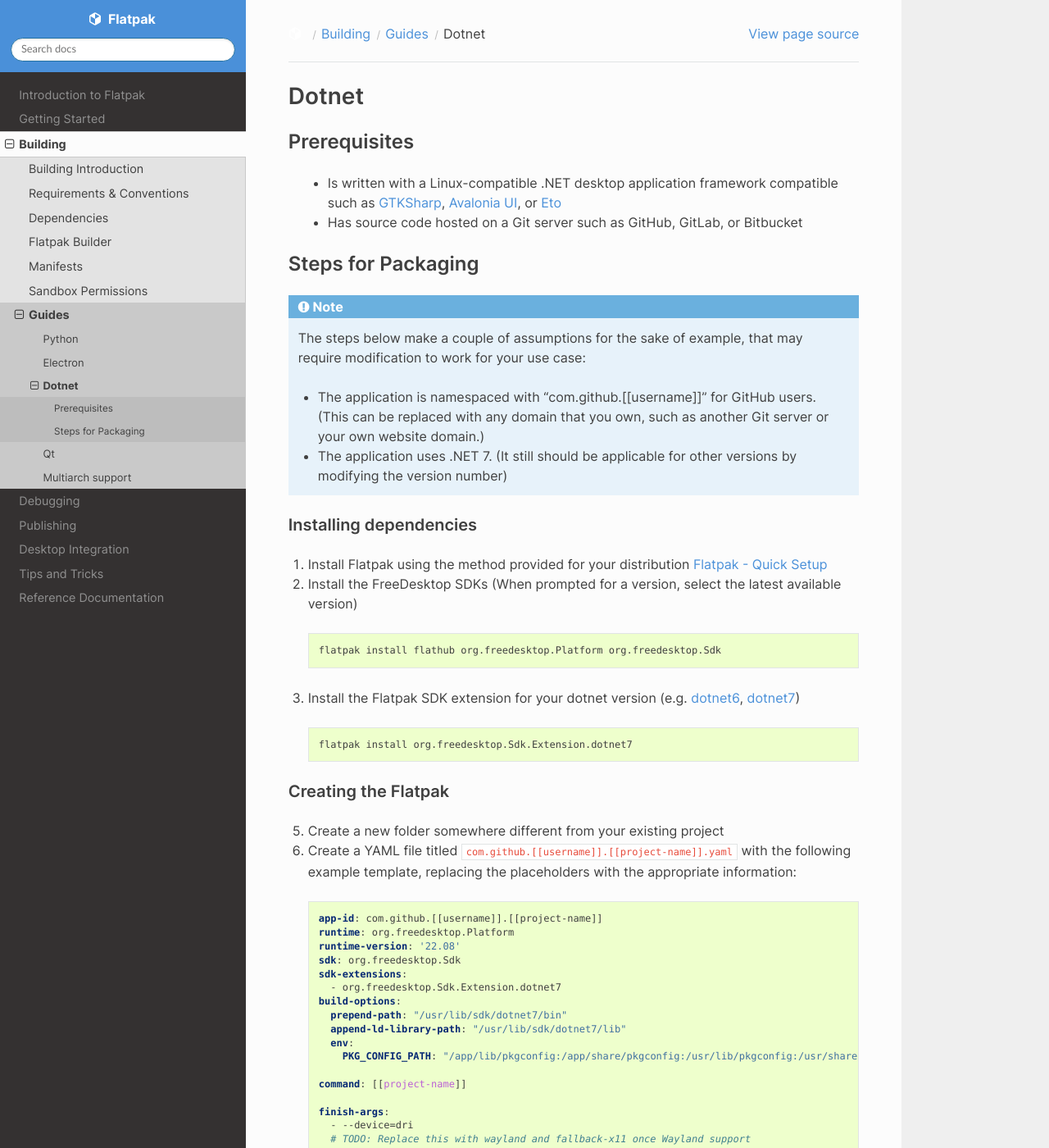
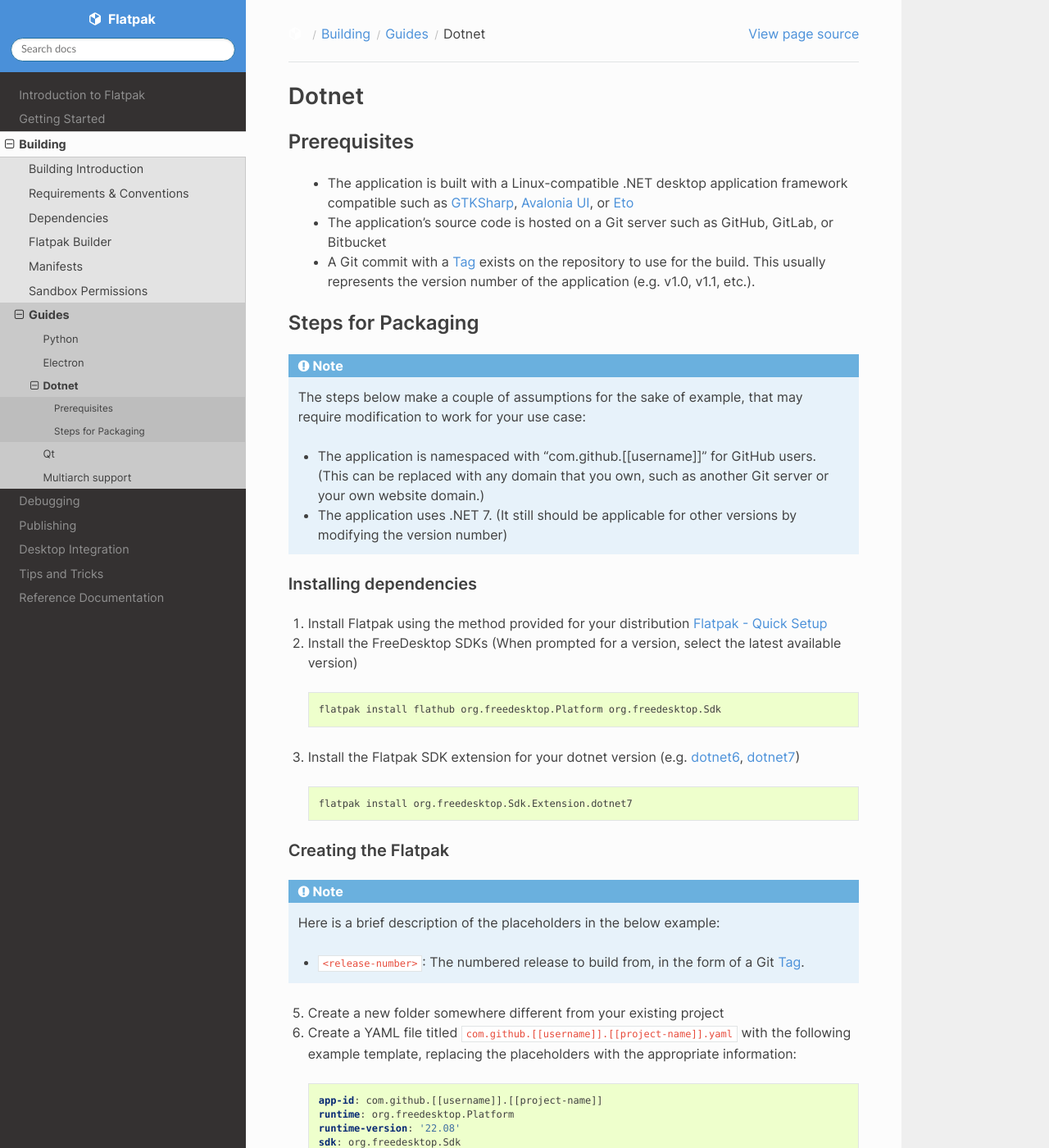
Before and after one commit to flatpak/flatpak-docs, a Sphinx documentation site: the page built from docs/dotnet.rst, in a window 1280 px wide and 1400 px high. Shown: the whole window at 82% size. Built offline with Sphinx 7.4.7 and the Read the Docs theme 2.0.0, drawn with Linux system fonts in a browser that asks for light colours; some of the changed text lies outside the part shown.

Commit message:
Added Tagging to .NET guide example

```diff
--- a/docs/dotnet.rst
+++ b/docs/dotnet.rst
@@ -3,12 +3,9 @@ Dotnet
 
 Prerequisites
 ~~~~~~~~~~~~~
-   -  Is written with a Linux-compatible .NET desktop application framework compatible such as
-      `GTKSharp <https://github.com/GtkSharp/GtkSharp>`__, `Avalonia
-      UI <https://www.avaloniaui.net/>`__, or
-      `Eto <https://github.com/picoe/Eto>`__
-   -  Has source code hosted on a Git server such as GitHub, GitLab,
-      or Bitbucket
+  - The application is built with a Linux-compatible .NET desktop application framework compatible such as `GTKSharp <https://github.com/GtkSharp/GtkSharp>`__, `Avalonia UI <https://www.avaloniaui.net/>`__, or `Eto <https://github.com/picoe/Eto>`__
+  - The application's source code is hosted on a Git server such as GitHub, GitLab, or Bitbucket
+  - A Git commit with a `Tag <https://git-scm.com/book/en/v2/Git-Basics-Tagging>`__ exists on the repository to use for the build. This usually represents the version number of the application (e.g. v1.0, v1.1, etc.).
 
 Steps for Packaging
 ~~~~~~~~~~~~~~~~~~~
@@ -44,6 +41,12 @@ Installing dependencies
 
 Creating the Flatpak
 ^^^^^^^^^^^^^^^^^^^^
+
+.. note::
+
+  Here is a brief description of the placeholders in the below example:
+
+  - ``<release-number>``: The numbered release to build from, in the form of a Git `Tag <https://git-scm.com/book/en/v2/Git-Basics-Tagging>`__.
 
 5.  Create a new folder somewhere different from your existing project
 
@@ -86,7 +89,8 @@ Creating the Flatpak
           buildsystem: simple
           sources:
             - type: git
-              url: https://github.com/[[username]]/[[project-name]].git
+              url: https://github.com/<username>/<project-name>.git
+              tags: <release-number>
             - ./nuget-sources.json
           build-commands:
             - dotnet publish [[project-name]]/[[project-name]].csproj -c Release --no-self-contained --source ./nuget-sources
```
